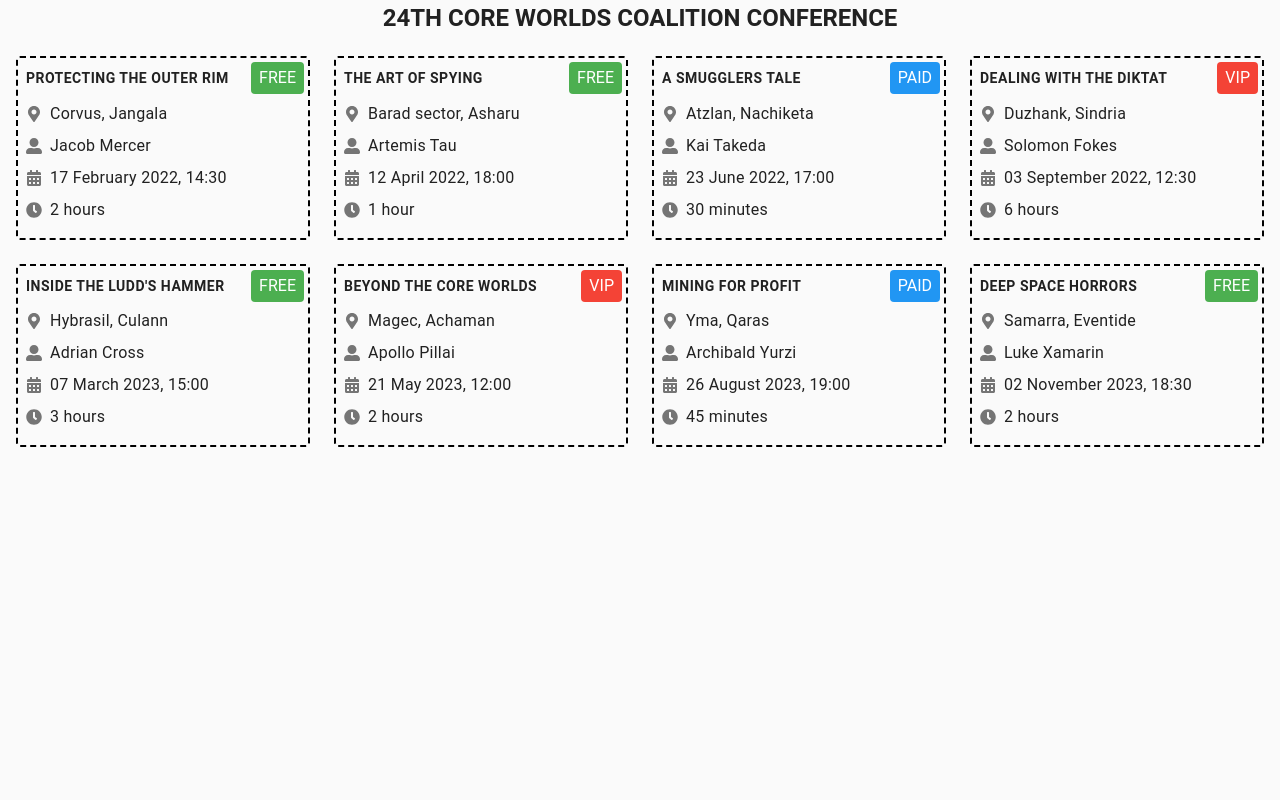
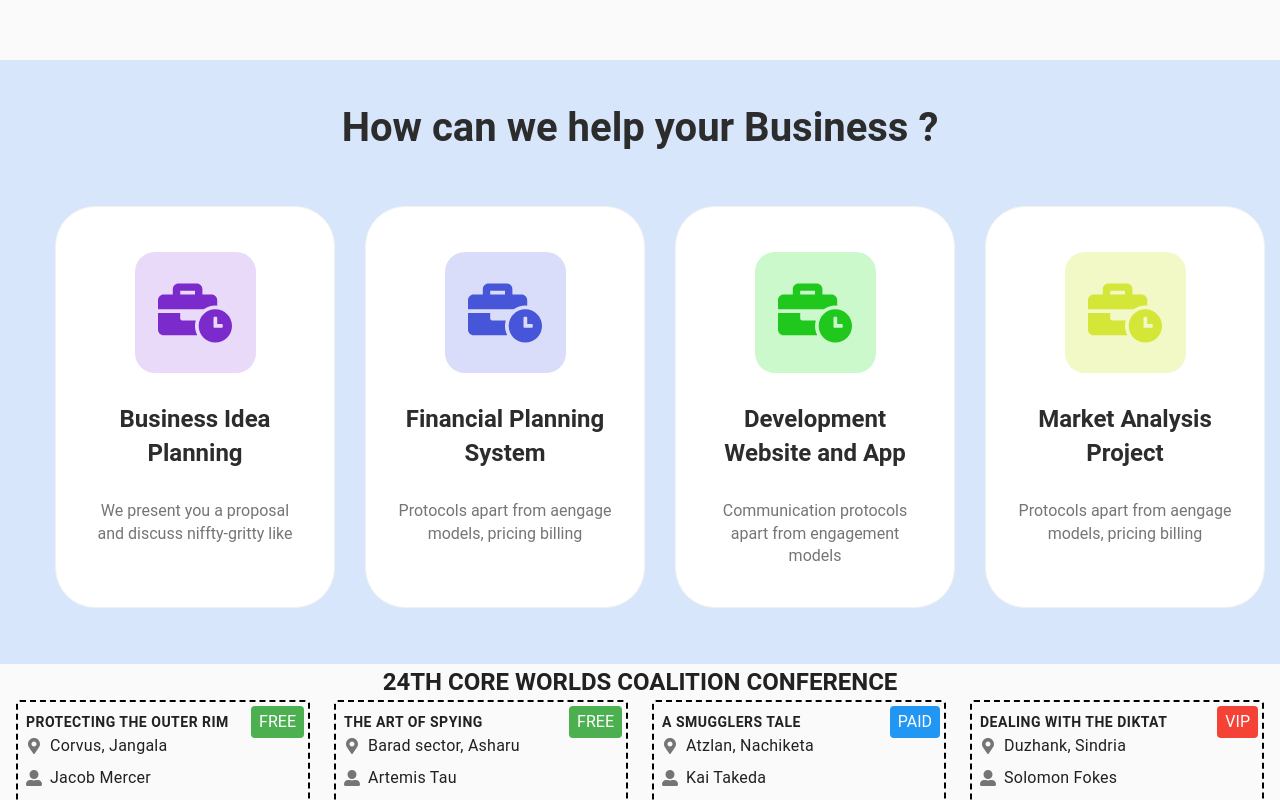
Before and after one commit to Vas2306/React-exam, a React (Create React App) app: page / in a window 1280 px wide. Shown: the top 800 px of the page. Built offline with nearby package versions, Linux system fonts and the light colour scheme.

Commit message:
business

```diff
--- /dev/null
+++ b/src/business.json
@@ -0,0 +1,26 @@
+[
+  {
+    "name": "Business Idea Planning",
+    "idea": "We present you a proposal and discuss niffty-gritty like",
+    "color": "#7b2acb",
+    "type": "business"
+  },
+  {
+    "name": "Financial Planning System",
+    "idea": "Protocols apart from aengage models, pricing billing",
+    "color": "#4756d8",
+    "type": "financial"
+  },
+  {
+    "name": "Development Website and App",
+    "idea": "Communication protocols apart from engagement models",
+    "color": "#20c71d",
+    "type": "development"
+  },
+  {
+    "name": "Market Analysis Project",
+    "idea": "Protocols apart from aengage models, pricing billing",
+    "color": "#d4e637",
+    "type": "market"
+  }
+]
--- a/src/components/App.js
+++ b/src/components/App.js
@@ -1,12 +1,14 @@
-import EventBoard from "./EventBoard/EventBoard";
-import PageTitle from "./PageTitle/PageTitle";
+import EventBoard from './EventBoard/EventBoard';
+import PageTitle from './PageTitle/PageTitle';
 import upcomingEvents from '../upcoming-events.json';
-
+import SectionBusiness from "./SectionBusiness/SectionBusiness";
 export default function App() {
   return (
     <div>
-      <PageTitle title='24th Core Worlds Coalition Conference' />
-      <EventBoard events={upcomingEvents}/>
+      <SectionBusiness/>
+
+      <PageTitle title="24th Core Worlds Coalition Conference" />
+      <EventBoard events={upcomingEvents} />
     </div>
   );
 }
--- /dev/null
+++ b/src/components/CardBusiness/CardBusiness.js
@@ -0,0 +1,22 @@
+import PropTypes from 'prop-types';
+import { FaBusinessTime } from 'react-icons/fa';
+import css from './CardBusiness.module.css';
+export default function CardBusiness({ name, idea, color, type }) {
+  return (
+    <li className={css.help__item}>
+      <div className={`${css.helpimg__container} ${css[type]}`}>
+        <FaBusinessTime className={css.helpimg} color={color} />
+      </div>
+      <div>
+        <h3 className={css.title}>{name}</h3>
+        <p className={css.text}>{idea}</p>
+      </div>
+    </li>
+  );
+}
+CardBusiness.propTypes = {
+  name: PropTypes.string.isRequired,
+  idea: PropTypes.string.isRequired,
+  color: PropTypes.string.isRequired,
+  type: PropTypes.string.isRequired,
+};
--- /dev/null
+++ b/src/components/CardBusiness/CardBusiness.module.css
@@ -0,0 +1,54 @@
+.title {
+    font-size: 24px;
+    line-height: 1.4;
+    margin-bottom: 30px;
+    color: #2c2c2c;
+}
+
+.text {
+    font-size: 16px;
+    line-height: 1.4;
+    color: #757575;
+}
+.helpimg__container {
+    display: flex;
+    justify-content: center;
+    align-items: center;
+    width: 121px;
+    height: 121px;
+    margin-left: auto;
+    margin-right: auto;
+    margin-bottom: 30px;
+    border-radius: 20px;
+    background-color: #619ae6;
+}
+
+.help__item {
+    width: 308px;
+    padding-top: 45px;
+    padding-bottom: 40px;
+    padding-left: 30px;
+    padding-right: 30px;
+
+    text-align: center;
+    border-radius: 40px;
+    background-color: #ffffff;
+    border: 1px solid #f2f2f2;
+}
+
+.helpimg {
+    width: 74px;
+    height: 74px;
+}
+.business{
+    background-color: #eadafa;
+}
+.financial{
+    background-color: #daddfa;
+}
+.development{
+    background-color: #cbf9cb;
+}
+.market{
+background-color: #f3f8c7;
+}
--- /dev/null
+++ b/src/components/ListBusiness/ListBusiness.js
@@ -0,0 +1,28 @@
+import PropTypes from 'prop-types';
+import css from './ListBusiness.module.css';
+import CardBusiness from 'components/CardBusiness/CardBusiness';
+export default function ListBusiness({ cards }) {
+  return (
+    <ul className={css.help__list}>
+      {cards.map(({ name, idea, color, type }) => (
+        <CardBusiness
+          key={name}
+          name={name}
+          idea={idea}
+          color={color}
+          type={type}
+        ></CardBusiness>
+      ))}
+    </ul>
+  );
+}
+ListBusiness.propTypes = {
+  cards: PropTypes.arrayOf(
+    PropTypes.exact({
+      name: PropTypes.string.isRequired,
+      idea: PropTypes.string.isRequired,
+      color: PropTypes.string.isRequired,
+      type: PropTypes.string.isRequired,
+    })
+  ),
+};
--- /dev/null
+++ b/src/components/ListBusiness/ListBusiness.module.css
@@ -0,0 +1,5 @@
+.help__list {
+    display: flex;
+    justify-content: center;
+    gap: 30px;
+}
--- /dev/null
+++ b/src/components/PageTitleBusiness/PageTitleBusiness.js
@@ -0,0 +1,8 @@
+import PropTypes from 'prop-types';
+import css from './PageTitleBusiness.module.css';
+export default function PageTitleBusiness({title }) {
+    return <h2 className={css.help__title}>{ title}</h2>
+};
+PageTitleBusiness.propTypes = {
+    title:PropTypes.string.isRequired,
+}
--- /dev/null
+++ b/src/components/PageTitleBusiness/PageTitleBusiness.module.css
@@ -0,0 +1,7 @@
+.help__title {
+    margin-bottom: 50px;
+    font-size: 40px;
+    line-height: 1.4;
+    color: #2c2c2c;
+    text-align: center;
+}
--- /dev/null
+++ b/src/components/SectionBusiness/SectionBusiness.js
@@ -0,0 +1,15 @@
+import css from './SectionBusiness.module.css';
+import PageTitleBusiness from 'components/PageTitleBusiness/PageTitleBusiness';
+import ListBusiness from 'components/ListBusiness/ListBusiness';
+import cardsBusiness from 'business.json';
+
+export default function SectionBusiness() {
+     return (
+    <section className={css.help}>
+      <div className={css.container}>
+        <PageTitleBusiness title="How can we help your Business ?" />
+        <ListBusiness cards={cardsBusiness} />
+      </div>
+    </section>
+  );
+}
--- /dev/null
+++ b/src/components/SectionBusiness/SectionBusiness.module.css
@@ -0,0 +1,13 @@
+.container {
+    min-width: 1200px;
+    padding-left: 15px;
+    padding-right: 15px;
+    margin-right: auto;
+    margin-left: auto;
+}
+.help {
+    background-color: #d7e6fa;
+    padding-top: 40px;
+    padding-bottom: 40px;
+    margin-top: 60px;
+}
--- a/src/index.css
+++ b/src/index.css
@@ -30,3 +30,15 @@ body {
 code {
   font-family: source-code-pro, Menlo, Monaco, Consolas, 'Courier New', monospace;
 }
+h1,
+h2,
+h3,
+p {
+  margin: 0;
+}
+
+li {
+  margin: 0;
+  padding: 0;
+  list-style: none;
+}
```
Also changed, not shown: 1 other file (tests, documents, lock files or other folders).
